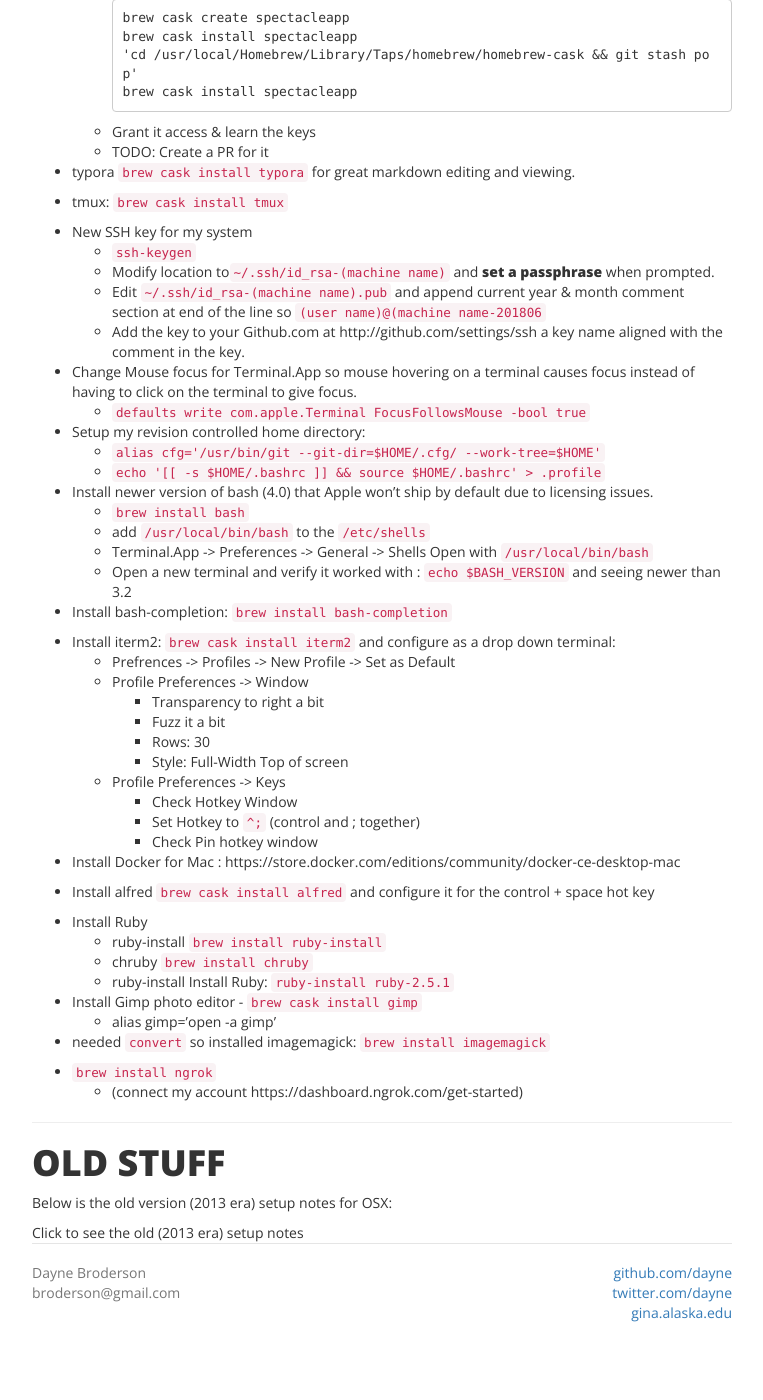
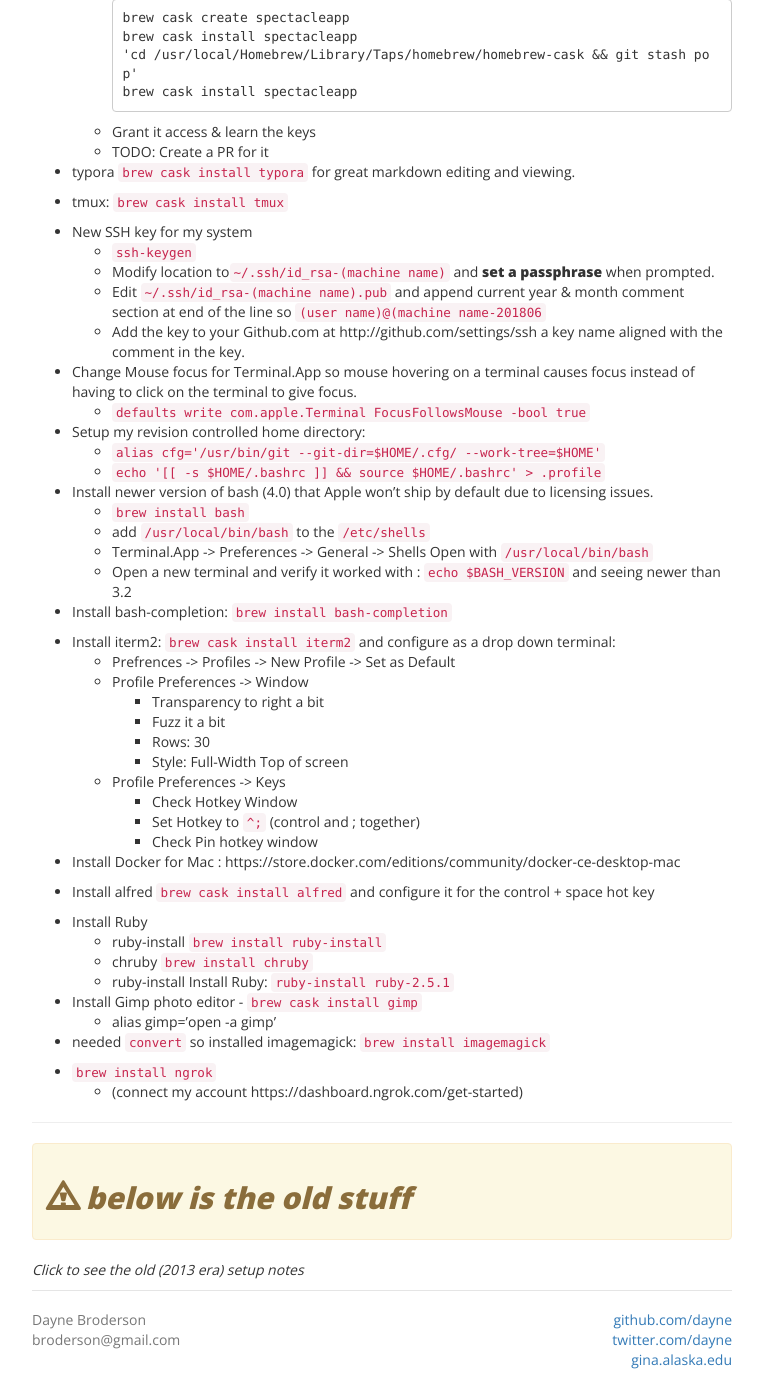
Before and after one commit to dayne/dayne.github.com, a Jekyll site: the page built from _topics/osx-setup.md, in a window 1280 px wide and 1400 px high, scrolled down 664 px. Shown: the whole window, without its empty margins (258-1021 px from the left). Built offline with Jekyll 4.4.1, drawn with Linux system fonts in a browser that asks for light colours; nearby versions of some CDN libraries; before the commit the page ends 2017 px from its top, so only the background shows below that; some of the changed text lies outside the part shown.

Commit message:
setup docker-compose for jekyll and *fixed* osx summary section

```diff
--- a/_config.yml
+++ b/_config.yml
@@ -1,4 +1,6 @@
 markdown: kramdown
+kramdown:
+  parse_block_html: true
 safe: true
 lsi: false
 highlither: pygments
@@ -13,7 +15,7 @@
   template: _template_post.txt
   extension: md
 editor: vim
-gems:
+plugins:
  - jemoji
  - jekyll-sitemap
 collections:
--- a/_topics/osx-setup.md
+++ b/_topics/osx-setup.md
@@ -94,12 +94,16 @@
   * (connect my account https://dashboard.ngrok.com/get-started)
 
 ---
-# OLD STUFF
-Below is the old version (2013 era) setup notes for OSX:
+<div class="alert alert-warning"><h2><span class="glyphicon glyphicon-warning-sign"></span>
+*below is the old stuff*
+</h2></div>
 
-<details><summary>Click to see the old (2013 era) setup notes</summary>
+<details>
+  <summary>
+_Click to see the old (2013 era) setup notes_
+  </summary>
 
-# OSX Setup 2013 Era
+## OSX Setup 2013 Era
 
 This topic got started with my blog post on [Cross Platform Produtivity](/2013/06/10/cross_platform_productivity.html).
 
@@ -212,8 +216,4 @@
 
 <em>2013.11.23: Latest OSX failed. See following gist for the fix: [install chef OSX mavericks](https://gist.github.com/driesvints/7160641)</em>
 
-<div class="alert alert-warning"><h2><span class="glyphicon glyphicon-warning-sign"></span>
-*below is unfinished*
-</h2></div>
-
 </details>
```
Also changed, not shown: docker-compose.yml (added, +20 -0 lines).
